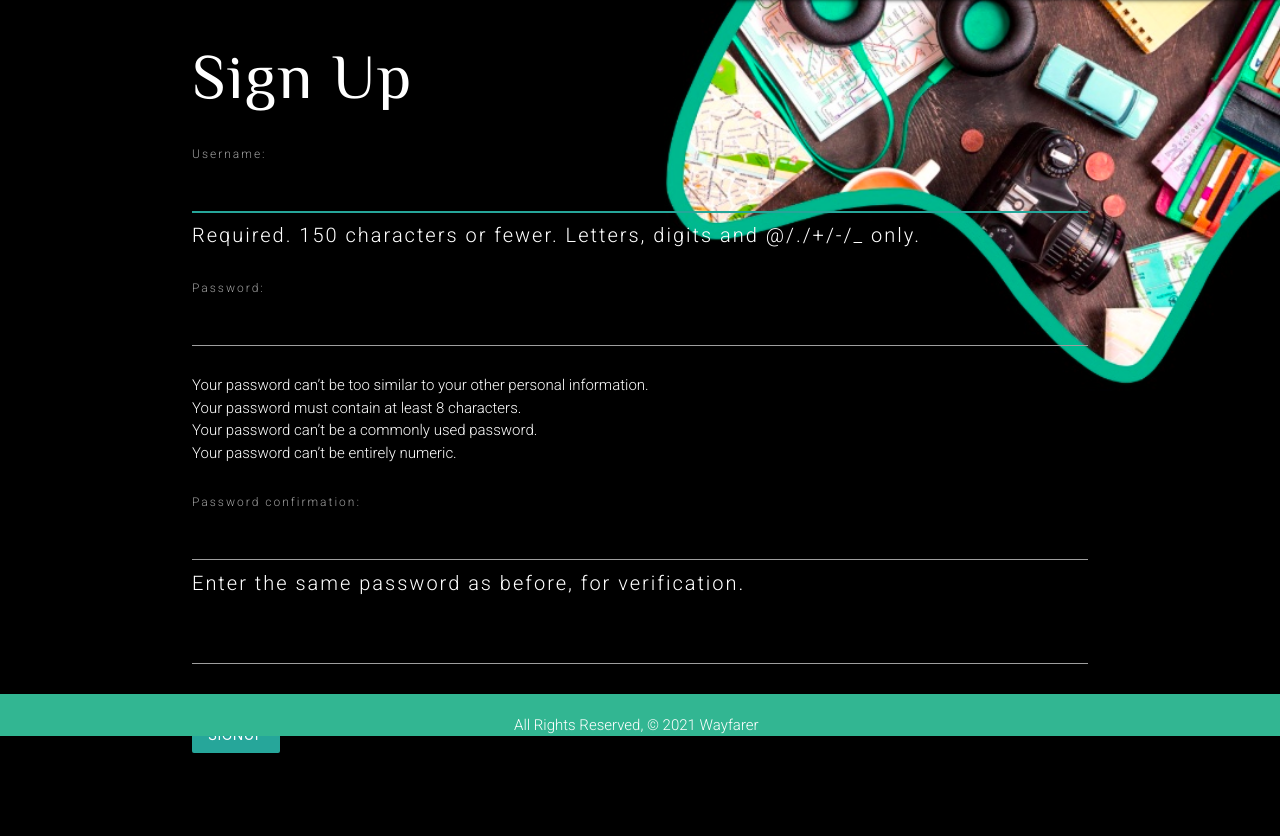
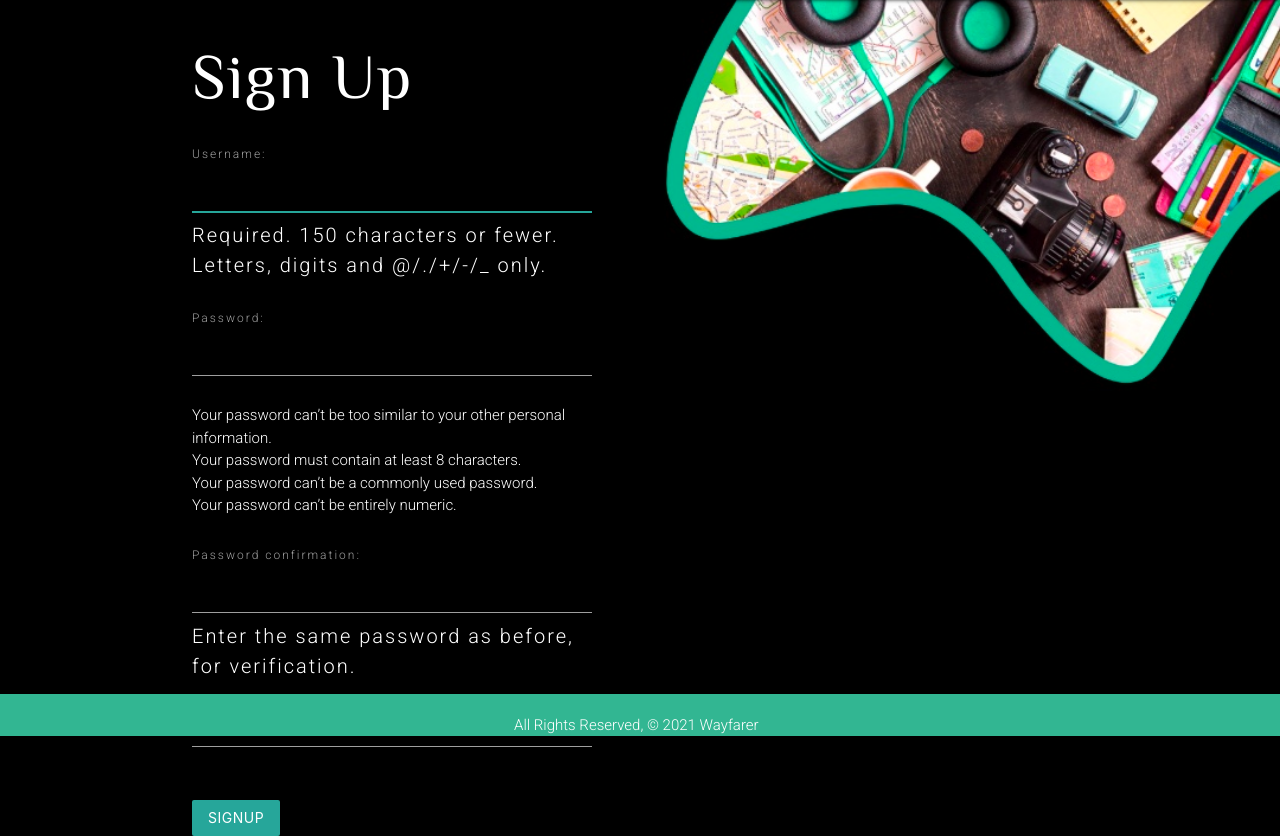
Before and after one commit to ajelleny/wayfarer, a Django app: page /accounts/signup/ in a window 1280 px wide. Shown: the part 64-900 px from the top of the page. Before the commit the page ends 817 px from the top, so only its background shows below. Run offline with Django 3.2, Linux system fonts and the light colour scheme.

Commit message:
added width to form

```diff
--- a/main_app/templates/registration/signup.html
+++ b/main_app/templates/registration/signup.html
@@ -5,7 +5,7 @@
 
 {% if error_message %}<p class="red-text">{{ error_message }}</p>{% endif %}
 
-<form method="post" action="{% url 'signup' %}">
+<form style="width: 400px" method="post" action="{% url 'signup' %}">
   {% csrf_token %}
   {{ form.as_p }}
   <input for="id_city_name">Current City:</input>
```
